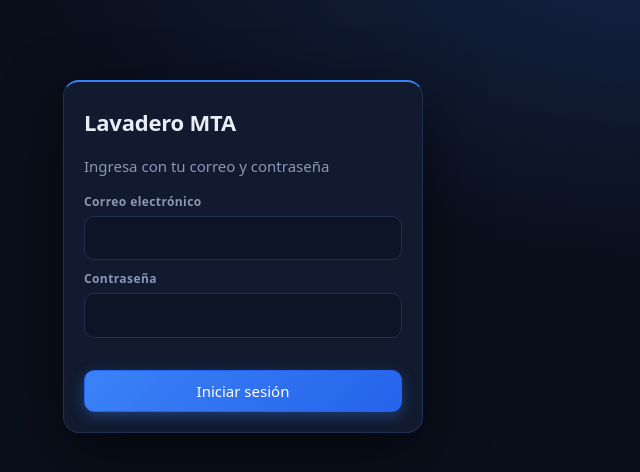
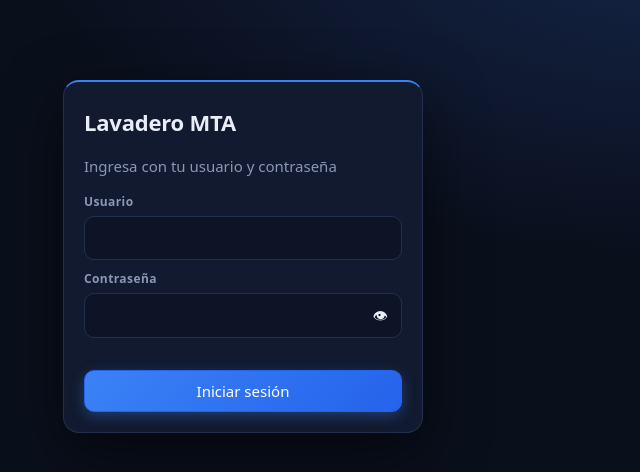
Before and after one commit to cheezzitt/lavaderomta, a plain HTML site: page index.html in a window 1280 px wide. Shown: the full height of the page, 397-1037 px from the left. Drawn offline with nearby package versions, Linux system fonts and the light colour scheme.

Commit message:
Update login form to use username instead of email

```diff
--- a/index.html
+++ b/index.html
@@ -73,9 +73,9 @@ td:last-child{justify-content:flex-end;gap:8px}
 <main>
 <section class="v" id="v-login"><div class="card" style="max-width:360px;margin:60px auto">
 
-<h2>Lavadero MTA</h2><p class="mu" id="lh">Ingresa con tu correo y contraseña</p>
-<form onsubmit="return login(event)"><label>Correo electrónico</label><input id="lu" type="email" autocomplete="email" required>
-<div style="height:10px"></div><label>Contraseña</label><input id="lp" type="password" autocomplete="current-password" required>
+<h2>Lavadero MTA</h2><p class="mu" id="lh">Ingresa con tu usuario y contraseña</p>
+<form onsubmit="return login(event)"><label>Usuario</label><input id="lu" autocomplete="username" autocapitalize="none" required>
+<div style="height:10px"></div><label>Contraseña</label><div style="position:relative"><input id="lp" type="password" autocomplete="current-password" required style="padding-right:46px"><button type="button" onclick="togglePw()" title="Ver contraseña" style="position:absolute;right:4px;top:4px;bottom:4px;min-height:0;padding:0 10px;background:transparent;border:0">👁</button></div>
 <div class="err" id="le"></div><button class="p" style="width:100%;margin-top:8px">Iniciar sesión</button></form>
 </div></section>
 
@@ -131,7 +131,7 @@ const esc=s=>String(s==null?"":s).replace(/[&<>"]/g,c=>({"&":"&amp;","<":"&lt;",
 const SUPABASE_URL="https://tjsqyoyiznxxdvchfyjx.supabase.co";
 const SUPABASE_KEY="sb_publishable_hY4WGZ4dNtbkeX_SIUkdVA_iD9vzCmK";
 // ===========================================================================
-const sb=supabase.createClient(SUPABASE_URL,SUPABASE_KEY);
+const DOMINIO="lavaderomta.com"; const mail=u=>{u=u.trim().toLowerCase();return u.includes("@")?u:u+"@"+DOMINIO}; function togglePw(){const i=$("lp");i.type=i.type==="password"?"text":"password"} const sb=supabase.createClient(SUPABASE_URL,SUPABASE_KEY,{auth:{persistSession:false,autoRefreshToken:true}}); try{Object.keys(localStorage).filter(k=>k.startsWith("sb-")).forEach(k=>localStorage.removeItem(k))}catch(e){}
 let ch=null;
 function dbErr(e){alert("Error de base de datos: "+(e&&e.message||e))}
 function showWa(t,m){$("wn").textContent="+"+t;$("wm").value=m;$("wc").textContent="";$("wl").href="https://wa.me/"+t+"?text="+encodeURIComponent(m);$("wmod").hidden=false}
@@ -153,7 +153,7 @@ function go(v,isBack){if(!isBack&&cur!==v&&cur!=="login"&&v!=="home")stack.push(
   window.scrollTo(0,0);
 }
 async function login(e){e.preventDefault();
-  const {data,error}=await sb.auth.signInWithPassword({email:$("lu").value.trim(),password:$("lp").value});
+  const {data,error}=await sb.auth.signInWithPassword({email:mail($("lu").value),password:$("lp").value});
   if(error){$("le").textContent="Error: "+error.message;return false}
   me=data.user;$("le").textContent="";$("lp").value="";await start();go("home");return false}
 function logout(){sb.auth.signOut();me=null;recs=[];if(ch){sb.removeChannel(ch);ch=null}$("lu").value="";go("login")}
```
